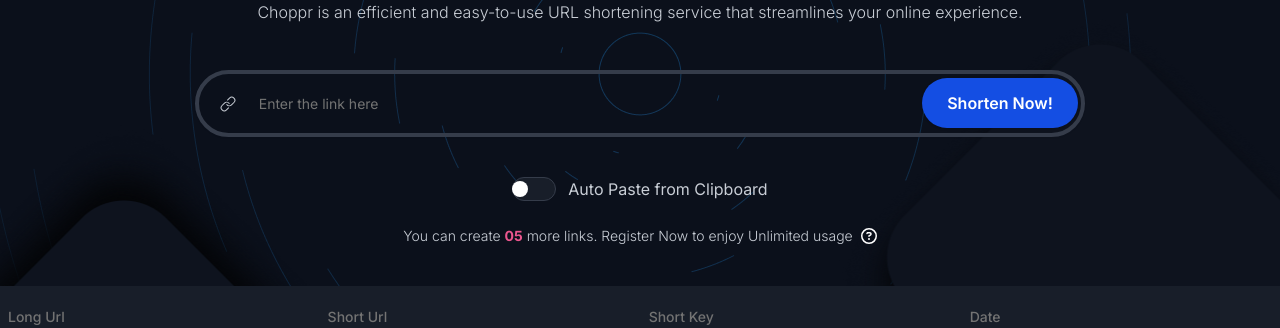
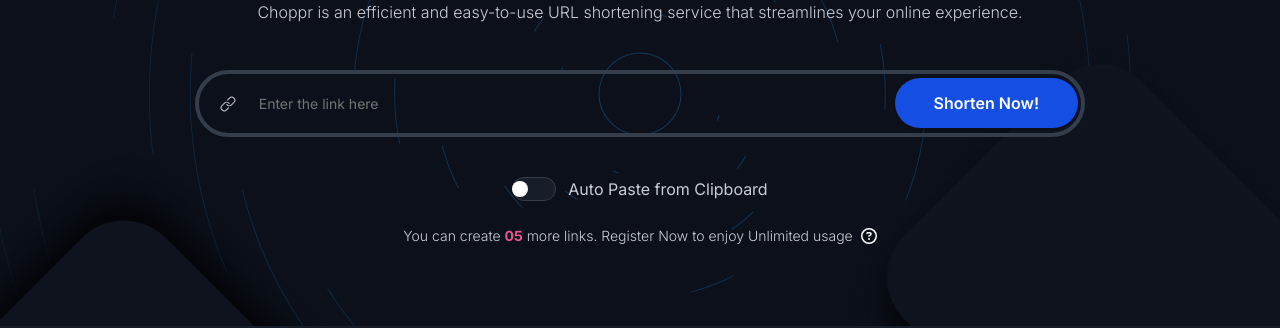
Before and after one commit to segunojo1/choppr-fe, a Next.js app: page /dashboard in a window 1280 px wide. Shown: the part 338-666 px from the top of the page. Built offline with nearby package versions, Linux system fonts and the light colour scheme; no server answers.

Commit message:
feat: implement shorten url add table structure

```diff
--- a/src/components/dashboard/Hero.tsx
+++ b/src/components/dashboard/Hero.tsx
@@ -1,17 +1,4 @@
 "use client"
-import { useForm } from "react-hook-form";
-import { Button } from "../ui/button";
-import { Input } from "../ui/input";
-import {
-    Form,
-    FormControl,
-    FormField,
-    FormItem,
-    FormMessage,
-} from "@/components/ui/form"
-import { zodResolver } from "@hookform/resolvers/zod"
-import { shortenURLFormDef, shortenURLValidationSchema } from "@/models/validations/shorten-url.validation";
-import { GoLink } from "react-icons/go";
 import ToggleSwitch from "../ui/ToggleSwitch";
 import { useState } from "react";
 import { FaRegCircleQuestion } from "react-icons/fa6";
@@ -21,46 +8,20 @@
     TooltipProvider,
     TooltipTrigger,
   } from "@/components/ui/tooltip"
+import { LinkForm } from "./LinkForm";
 
 export const Hero = () => {
-    const form = useForm<shortenURLFormDef>({
-        resolver: zodResolver(shortenURLValidationSchema),
-        defaultValues: {
-            url: "",
-        },
-    })
 
-    function onSubmit(values: shortenURLFormDef) {
-        console.log(values)
-    }
     const [isEnabled, setIsEnabled] = useState()
     return (
         <div className="mx-auto w-fit mt-[130px]">
             <h1 className="bg-[radial-gradient(#EB568E_0%,#144EE3_100%)] bg-clip-text text-transparent text-[60px]/[80px] font-extrabold">Shorten Your Loooong Links :&#41;</h1>
             <p className="text-base font-light text-[#C9CED6] mt-5 text-center">Choppr is an efficient and easy-to-use URL shortening service that streamlines your online experience.</p>
 
-            <Form {...form}>
-                <form onSubmit={form.handleSubmit(onSubmit)} className="relative text-[#C9CED6] mt-[46px]">
-                    <GoLink className="absolute top-[26px]  left-[25px] my-auto" />
-                    <FormField
-                        control={form.control}
-                        name="url"
-
-                        render={({ field }) => (
-                            <FormItem >
-                                <FormControl>
-                                    <Input placeholder="Enter the link here" {...field} className="border-4 border-[#353C4A] py-[21px] px-[25px] pl-[60px] text-[16px]/[28px] h-full rounded-[48px]" />
-                                </FormControl>
-                                <FormMessage />
-                            </FormItem>
-                        )}
-                    />
-                    <Button type="submit" className="absolute right-[7.5px] top-2  hover:drop-shadow-[10px_9px_22px_rgba(20,78,227,0.38)] px-[25px] h-[50px] w-fit text-white text-base font-semibold rounded-[48px] bg-[#144EE3]" >Shorten Now!</Button>
-                </form>
-            </Form>
+            <LinkForm />
 
             <ToggleSwitch isEnabled={isEnabled} onToggle={setIsEnabled} label="Auto Paste from Clipboard " />
-            <div className="flex items-center gap-2 justify-center">
+            <div className="flex items-center gap-2 justify-center mb-10">
                 <p className="font-light text-[14px] text-[#C9CED6] text-center">You can create <span className="text-[#EB568E] font-bold">05</span> more links. Register  Now to enjoy Unlimited usage</p>
                 <TooltipProvider>
                     <Tooltip>
```
